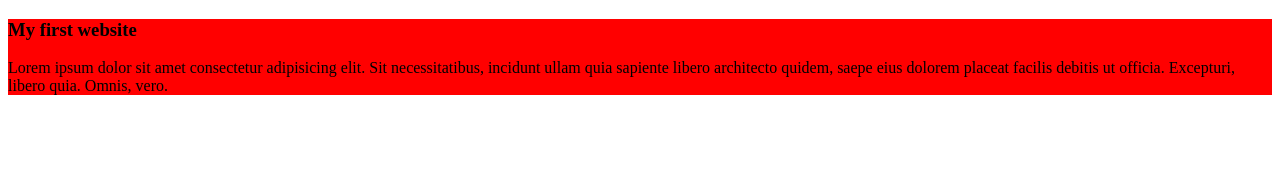
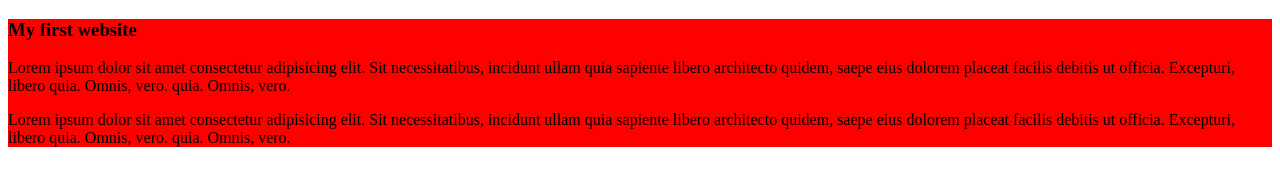
Before and after one commit to Walid5054/my-simple-website, a plain HTML site: page index.html in a window 1280 px wide. Drawn offline with Linux system fonts and the light colour scheme.

Commit message:
paragraph added

```diff
--- a/index.html
+++ b/index.html
@@ -13,7 +13,13 @@
         Lorem ipsum dolor sit amet consectetur adipisicing elit. Sit
         necessitatibus, incidunt ullam quia sapiente libero architecto quidem,
         saepe eius dolorem placeat facilis debitis ut officia. Excepturi, libero
-        quia. Omnis, vero.
+        quia. Omnis, vero. quia. Omnis, vero.
+      </p>
+      <p>
+        Lorem ipsum dolor sit amet consectetur adipisicing elit. Sit
+        necessitatibus, incidunt ullam quia sapiente libero architecto quidem,
+        saepe eius dolorem placeat facilis debitis ut officia. Excepturi, libero
+        quia. Omnis, vero. quia. Omnis, vero.
       </p>
     </div>
   </body>
```
